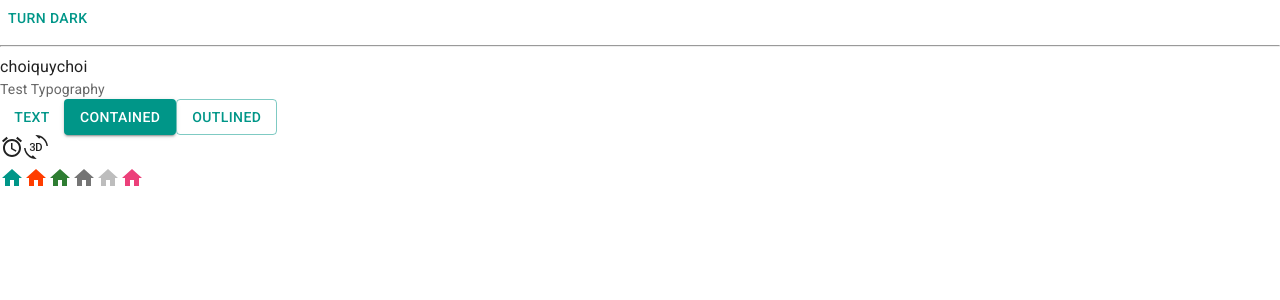
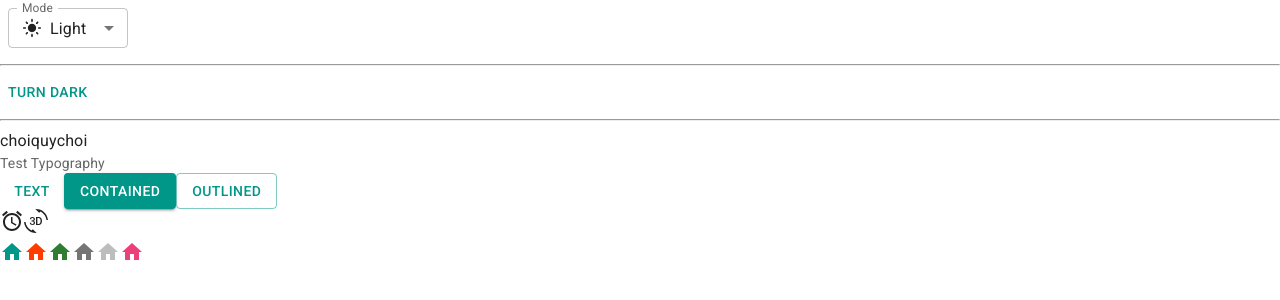
Before and after one commit to choiquychoi/Mern-stack-vite, a React (Vite) app: page / in a window 1280 px wide. Shown: the top 300 px of the page. Built offline with nearby package versions, Linux system fonts and the light colour scheme.

Commit message:
Add new selection Mode MUI

```diff
--- a/src/App.jsx
+++ b/src/App.jsx
@@ -5,9 +5,66 @@
 import { pink } from '@mui/material/colors'
 import Typography from '@mui/material/Typography'
 import { useColorScheme } from '@mui/material/styles'
+import useMediaQuery from '@mui/material/useMediaQuery'
+
+import Box from '@mui/material/Box'
+import InputLabel from '@mui/material/InputLabel'
+import MenuItem from '@mui/material/MenuItem'
+import FormControl from '@mui/material/FormControl'
+import Select from '@mui/material/Select'
+import LightModeIcon from '@mui/icons-material/LightMode'
+import DarkModeOutLinedIcon from '@mui/icons-material/DarkModeOutLined'
+import SettingsBrightnessIcon from '@mui/icons-material/SettingsBrightness'
+
+
+function ModeSelect() {
+  const { mode, setMode } = useColorScheme()
+  const handleChange = (event) => {
+    const selectedMode = event.target.value
+    setMode(selectedMode)
+  };
+
+  return (
+    <Box sx={{ minWidth: 120 }}>
+      <FormControl sx={{ m: 1, minWidth: 120}} size='small'>
+        <InputLabel id="label-select-dark-light-mode">Mode</InputLabel>
+        <Select
+          labelId="label-select-dark-light-mode"
+          id="select-dark-light-mode"
+          value={mode}
+          label="Mode"
+          onChange={handleChange}
+        >
+          <MenuItem value="light">
+            <Box sx={{ display: 'flex', alignItems: 'center', gap: '8px' }}>
+              <LightModeIcon fontSize='small' /> Light
+            </Box>
+          </MenuItem>
+          <MenuItem value="dark">
+            <Box sx={{ display: 'flex', alignItems: 'center', gap: '8px' }}>
+              <DarkModeOutLinedIcon fontSize='small' /> Dark
+            </Box>
+          </MenuItem>
+          <MenuItem value="system">
+            <Box sx={{ display: 'flex', alignItems: 'center', gap: '8px' }}>
+              <SettingsBrightnessIcon fontSize='small' /> System
+            </Box>
+          </MenuItem>
+        </Select>
+      </FormControl>
+    </Box>
+  );
+}
+
 
 function ModeToggle() {
   const { mode, setMode } = useColorScheme()
+
+  // const prefersDarkMode = useMediaQuery('(prefers-color-scheme: dark)')
+  // const prefersLightMode = useMediaQuery('(prefers-color-scheme: light)')
+  // console.log('prefersDarkMode: ', prefersDarkMode)
+  // console.log('prefersLightMode: ', prefersLightMode)
+
   return (
     <Button
       onClick={() => {
@@ -22,6 +79,8 @@
 function App() {
   return (
     <>
+      <ModeSelect />
+      <hr />
       <ModeToggle />
       <hr />
       <div>choiquychoi</div>
```
